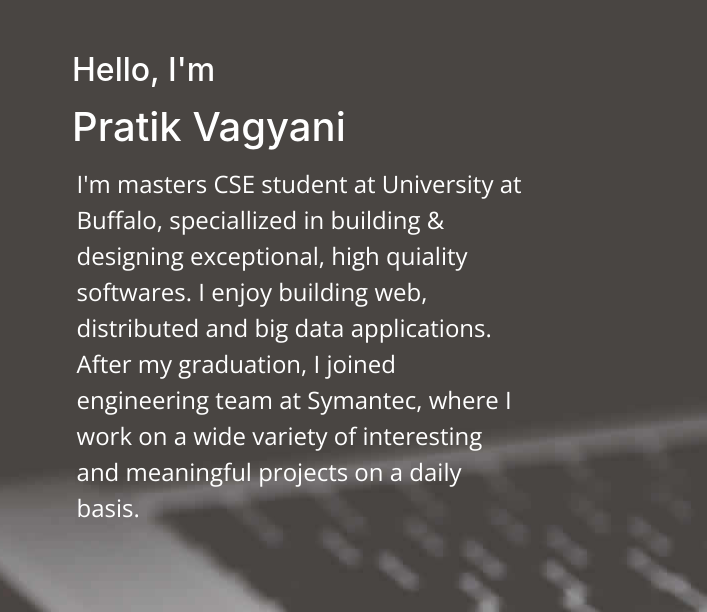
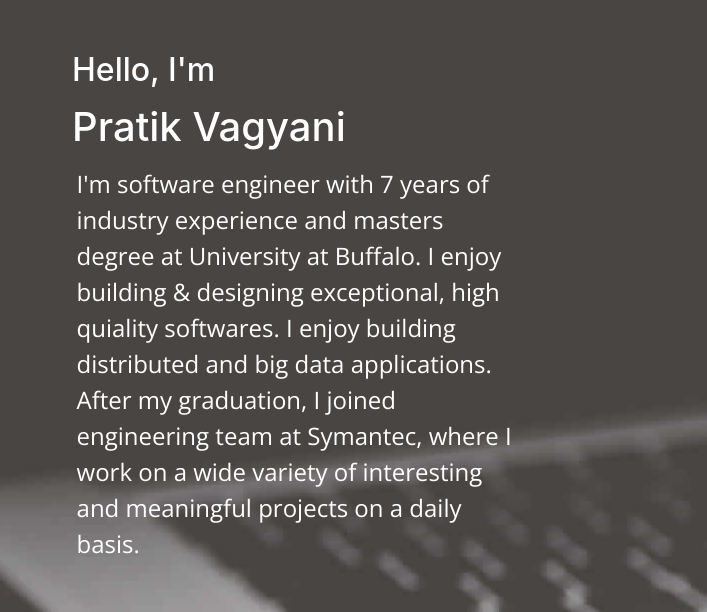
Before and after one commit to pratik027/pratik-vagyani, a plain HTML site: page index.html in a window 1280 px wide. Shown: the part 115-727 px from the top of the page, 573-1280 px from the left. Drawn offline with nearby package versions, Linux system fonts and the light colour scheme; a web font is replaced by a local one.

Commit message:
Update introduction with industry experience

```diff
--- a/index.html
+++ b/index.html
@@ -94,8 +94,8 @@
                     <span class="h1 name">Pratik Vagyani</span>
                   </div>
                   <div class="info">
-                    I'm masters CSE student at University at Buffalo, speciallized in building & designing exceptional, high quiality softwares.
-                    I enjoy building web, distributed and big data applications.
+                    I'm software engineer with 7 years of industry experience and masters degree at University at Buffalo. I enjoy building & designing exceptional, high quiality softwares.
+                    I enjoy building distributed and big data applications.
                     <br>
                     After my graduation, I joined engineering team at Symantec, where I work on a wide variety of interesting and meaningful projects on a daily basis.
                   </div>
```
